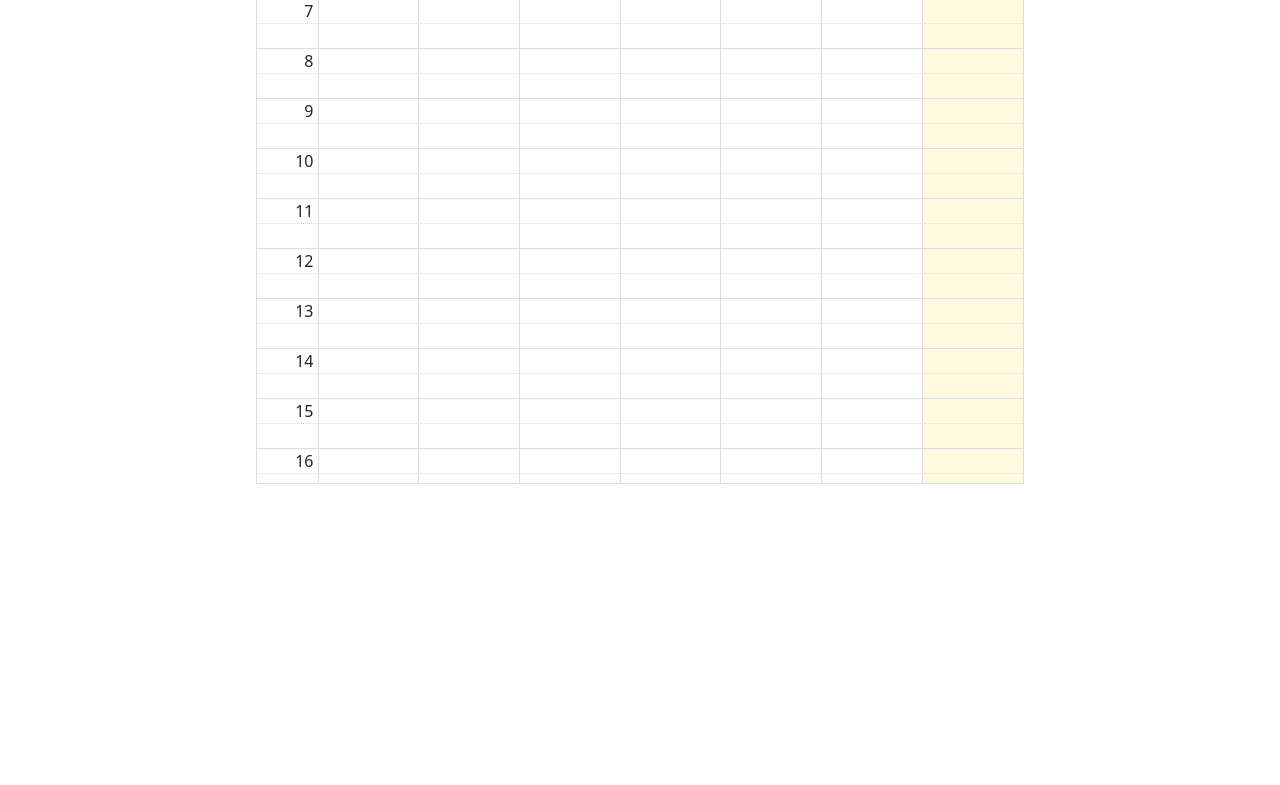
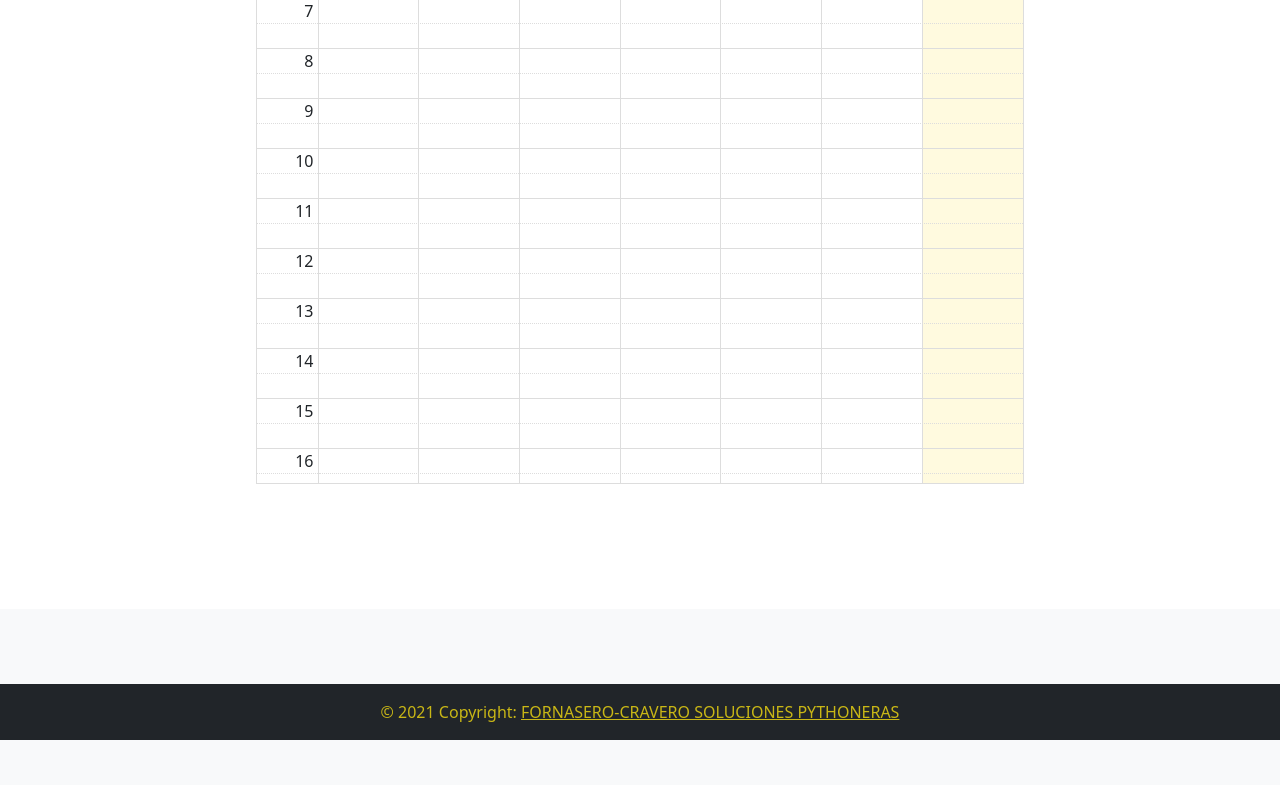
Before and after one commit to UlisesCravero/tp_ing_web_grupo_6, a Django app: page /agenda/9/ in a window 1280 px wide. Shown: the part 229-1014 px from the top of the page. Run offline with Django 3.2, Linux system fonts and the light colour scheme; a user stored in the database is signed in; data comes from the database, SQL or seed files in the repository; both versions use the stored data as it was after the commit; parts of the project's set-up code (start-up, migrations or seed data) failed here and were passed over.

Commit message:
inclusión de cambios de la rama luis

```diff
--- a/sacatuturno/static/sitio/styles.css
+++ b/sacatuturno/static/sitio/styles.css
@@ -69,3 +69,15 @@
     font-size: 120px;
     bottom: 50px;
 }
+
+.letrafooter{
+    margin-top: -200px;
+    margin-left: -15px;
+}
+
+footer {
+    position: absolute;
+    bottom: 0px;
+    width: 100%;
+    height: 176px;
+}
--- a/sacatuturno/templates/footer.html
+++ b/sacatuturno/templates/footer.html
@@ -0,0 +1,69 @@
+<footer class="bg-light text-center  mt-3">
+    <!-- Grid container -->
+    <div class="container p-4 pb-0" >
+      <!-- Section: Social media -->
+      <section class="mb-4 " >
+        <!-- Facebook -->
+        <a
+          class="btn btn-link btn-floating btn-lg text-dark m-1"
+          href="#!"
+          role="button"
+          data-mdb-ripple-color="dark"
+          ><i class="fab fa-facebook-f"></i
+        ></a>
+
+        <!-- Twitter -->
+        <a
+          class="btn btn-link btn-floating btn-lg text-dark m-1"
+          href="#!"
+          role="button"
+          data-mdb-ripple-color="dark"
+          ><i class="fab fa-twitter"></i
+        ></a>
+
+        <!-- Google -->
+        <a
+          class="btn btn-link btn-floating btn-lg text-dark m-1"
+          href="#!"
+          role="button"
+          data-mdb-ripple-color="dark"
+          ><i class="fab fa-google"></i
+        ></a>
+
+        <!-- Instagram -->
+        <a
+          class="btn btn-link btn-floating btn-lg text-dark m-1"
+          href="#!"
+          role="button"
+          data-mdb-ripple-color="dark"
+          ><i class="fab fa-instagram"></i
+        ></a>
+
+        <!-- Linkedin -->
+        <a
+          class="btn btn-link btn-floating btn-lg text-dark m-1"
+          href="#!"
+          role="button"
+          data-mdb-ripple-color="dark"
+          ><i class="fab fa-linkedin"></i
+        ></a>
+        <!-- Github -->
+        <a
+          class="btn btn-link btn-floating btn-lg text-dark m-1"
+          href="#!"
+          role="button"
+          data-mdb-ripple-color="dark"
+          ><i class="fab fa-github"></i
+        ></a>
+      </section>
+      <!-- Section: Social media -->
+    </div>
+    <!-- Grid container -->
+
+    <!-- Copyright -->
+    <div class="text-center p-3 fondoheader  colorcito" >
+      © 2021 Copyright:
+      <a class="colorcito" href="https://mdbootstrap.com/">FORNASERO-CRAVERO SOLUCIONES PYTHONERAS</a>
+    </div>
+    <!-- Copyright -->
+  </footer>
```
Also changed, not shown: sacatuturno/templates/logout.html (+6 -3 lines), sacatuturno/db.sqlite3, sacatuturno/sitio/migrations/0032_auto_20211024_1055.py (added).
